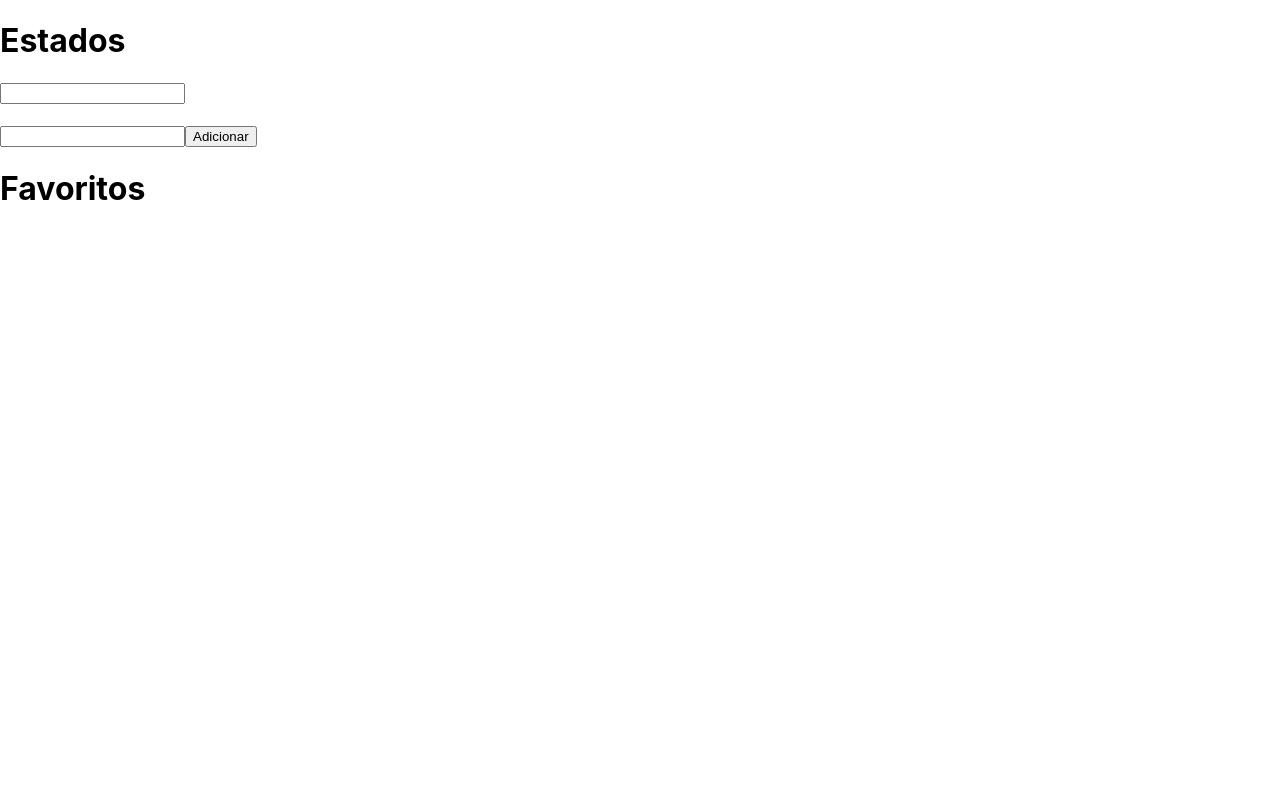
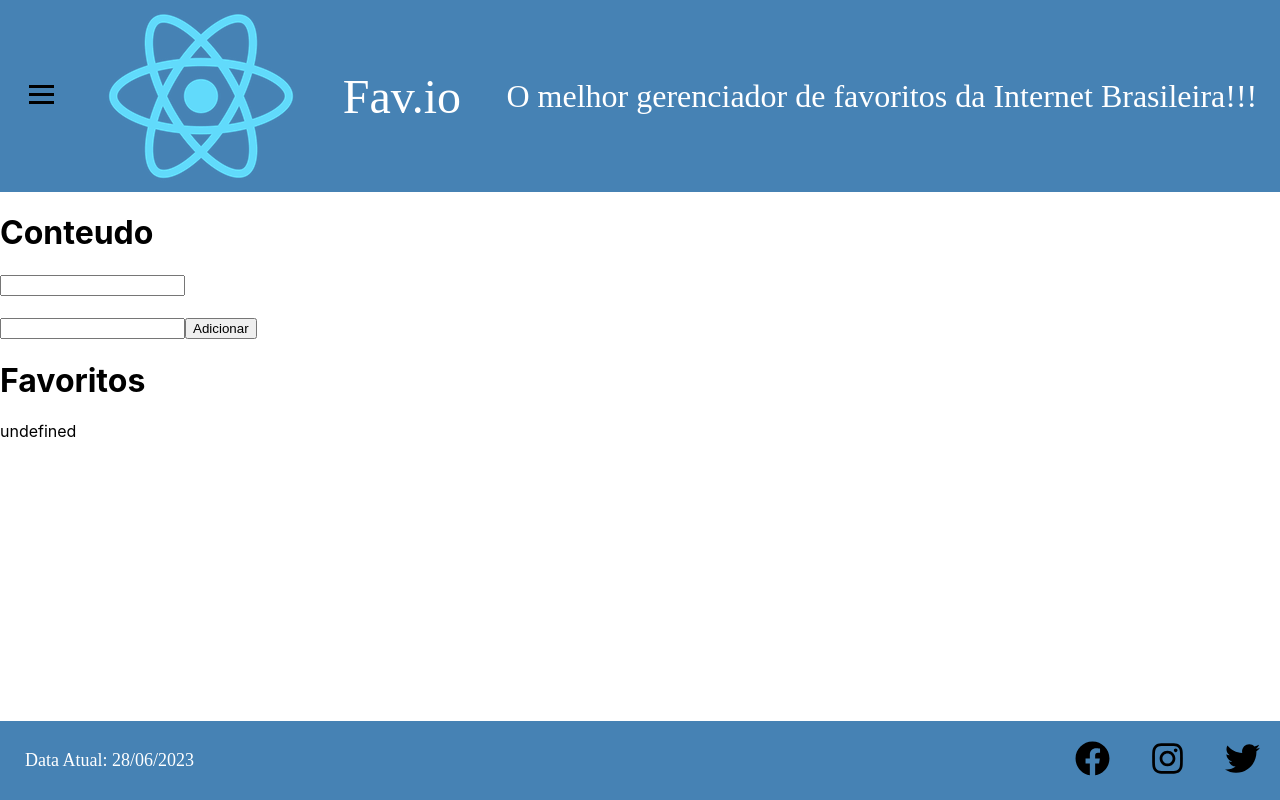
Before and after one commit to Josezinn/favio, a React (Create React App) app: page / in a window 1280 px wide. Built offline with nearby package versions, Linux system fonts and the light colour scheme.

Commit message:
Aula dia 15

```diff
--- a/src/App.js
+++ b/src/App.js
@@ -1,6 +1,6 @@
 import "./App.css";
 import Cabecalho from "./componentes/Cabecalho";
-import Conteudo, { OlaMundo } from "./componentes/Conteudo";
+import Conteudo from "./componentes/Conteudo";
 import Rodape from "./componentes/Rodape";
 import Estados from "./exemplos/Estados";
 /*
@@ -8,16 +8,15 @@ Arquivo App JSX
 Componente funcional = porque ele é uma função
 */
 function App() {
-  OlaMundo();
   /*Todo componente deve retornar um html entre parenteses*/
   return (
     /*O React substitui className por class porque class é palavra resrvada do JS */
     <>
 
-      {/* <Cabecalho logo="logo192.png" titulo="Fav.io" subtitulo="O melhor gerenciador de favoritos da Internet Brasileira!!!" /> */}
-      {/* <Conteudo /> */}
-      <Estados/>
-      {/* <Rodape svg1="facebook.svg"/> */}
+      <Cabecalho logo="logo192.png" titulo="Fav.io" subtitulo="O melhor gerenciador de favoritos da Internet Brasileira!!!" />
+      <Conteudo />
+      {/*<Estados/>*/}
+      <Rodape svg1="facebook.svg"/>
     </>
   );
 }
--- a/src/componentes/Conteudo/index.js
+++ b/src/componentes/Conteudo/index.js
@@ -1,14 +1,45 @@
-import React from 'react'
+import React, { useState } from "react";
 
-export default function Conteudo() {
+const Conteudo = () => {
+  //hook
+
+  const [nome, setNome] = useState("");
+  const [url, setUrl] = useState("");
+  const [favoritos, setFavoritos] = useState([]);
+
+  function adicionaFavorito(nome, url) {
+    let favorito = { nome, url };
+
+    setFavoritos([...favoritos, favorito]);
+    console.log(favoritos);
+    //setFavoritos([...favoritos, favorito])
+  }
+
+  function handleInput(valor) {
+    setNome(valor);
+  }
+
   return (
-    <div className='conteudo'>
-      <div> Esse é meu site de testes de gerenciador de favoritos.</div>
+    <div>
+      <h1>Conteudo</h1>
+      <h1>{nome}</h1>
+      <input
+        type="text"
+        value={nome}
+        onChange={(e) => handleInput(e.target.value)}
+      />
+      <h1>{url}</h1>
+      <input type="text" value={url} onChange={(e) => setUrl(e.target.value)} />
+      <button onClick={() => adicionaFavorito(nome, url)}>Adicionar</button>
+      <h1>Favoritos</h1>
+      {typeof favoritos[0]}
+      <ul>
+        {favoritos.map((elemento) => (
+          <li>{elemento.nome}</li>
+        ))}
+      </ul>
     </div>
-  )
-}
-//So pode ter uma função default
+  );
+};
 
-export function OlaMundo(){
-    console.log("Ola mundo");
-}
+export default Conteudo;
```
